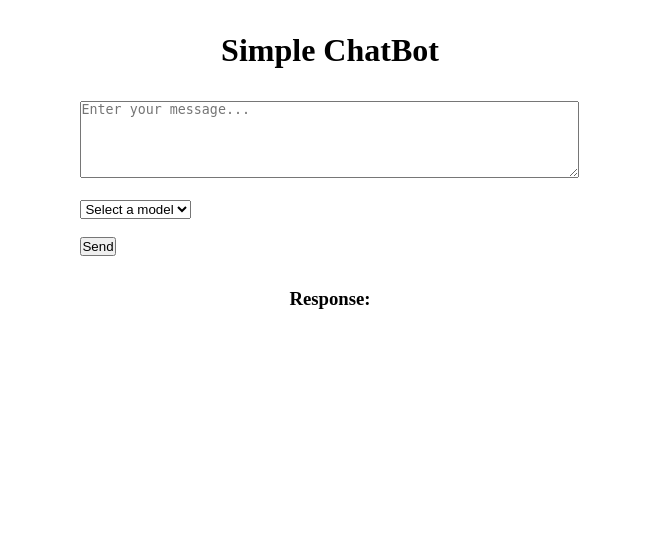
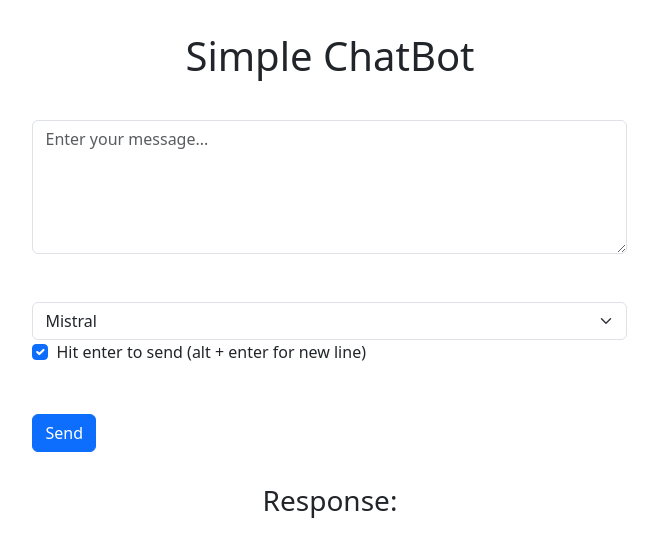
Before and after one commit to wirrexx/IntelliVerse_task, a Flask app: template templates/index.html in a window 1280 px wide. Shown: the top 557 px of the page, without its empty margins (310-968 px from the left). Run offline with Flask 3, Linux system fonts and the light colour scheme; the template is opened without the code that fills it, so the values that code supplies are empty.

Commit message:
updated index to have a check box for easier use, JS used AI

```diff
--- a/templates/index.html
+++ b/templates/index.html
@@ -5,6 +5,7 @@
     <meta name="viewport" content="width=device-width, initial-scale=1.0">
     <title>Document</title>
     <link rel="stylesheet" href="static/style.css">
+    <link href="https://cdn.jsdelivr.net/npm/bootstrap@5.3.8/dist/css/bootstrap.min.css" rel="stylesheet" integrity="sha384-sRIl4kxILFvY47J16cr9ZwB07vP4J8+LH7qKQnuqkuIAvNWLzeN8tE5YBujZqJLB" crossorigin="anonymous">
 </head>
 <body>
     <div class="grid-container">
@@ -12,18 +13,23 @@
             <h1>Simple ChatBot</h1>
         </div>
         <div class="chat-container">
-            <form method="post">
-                    <textarea name="prompt" rows="5" cols="60" placeholder="Enter your message..."></textarea>
+            <form method="post" id="chat-form">
+                    <textarea class="form-control" id="prompt" name="prompt" rows="5" cols="60" placeholder="Enter your message..."></textarea>
                     <br><br>
 
-                    <select name="model">
-                        <option value="" disabled selected>Select a model</option>
-                        <option value="mistral" >Mistral</option>
-                        <option value="openrouter" >OpenRouter</option>
+                    <select class="form-select" name="model">
+                    <option value="mistral" {% if model =='mistral' %}selected{% endif %}>Mistral</option>
+                    <option value="openrouter" {% if model == 'openrouter' %}selected{% endif %}>OpenRouter</option>
                     </select>
+                    <div class="form-check">
+                        <input class="form-check-input" type="checkbox" value="" id="checkDefault" checked>
+                        <label class="form-check-label" for="checkDefault">
+                            Hit enter to send (alt + enter for new line)
+                        </label>
+                    </div>
 
                     <br><br>
-                    <button type="submit">Send</button>
+                    <button type="submit" class="btn btn-primary">Send</button>
                 </form>
 
                 {% if error %}
@@ -37,5 +43,7 @@
                     <p class=response>{{ answer }}</p>
                 {% endif %}
     </div>
+    <script src="https://cdn.jsdelivr.net/npm/bootstrap@5.3.8/dist/js/bootstrap.bundle.min.js" integrity="sha384-FKyoEForCGlyvwx9Hj09JcYn3nv7wiPVlz7YYwJrWVcXK/BmnVDxM+D2scQbITxI" crossorigin="anonymous"></script>
+    <script src="{{ url_for('static', filename='chat.js') }}"></script>
 </body>
 </html>
```
